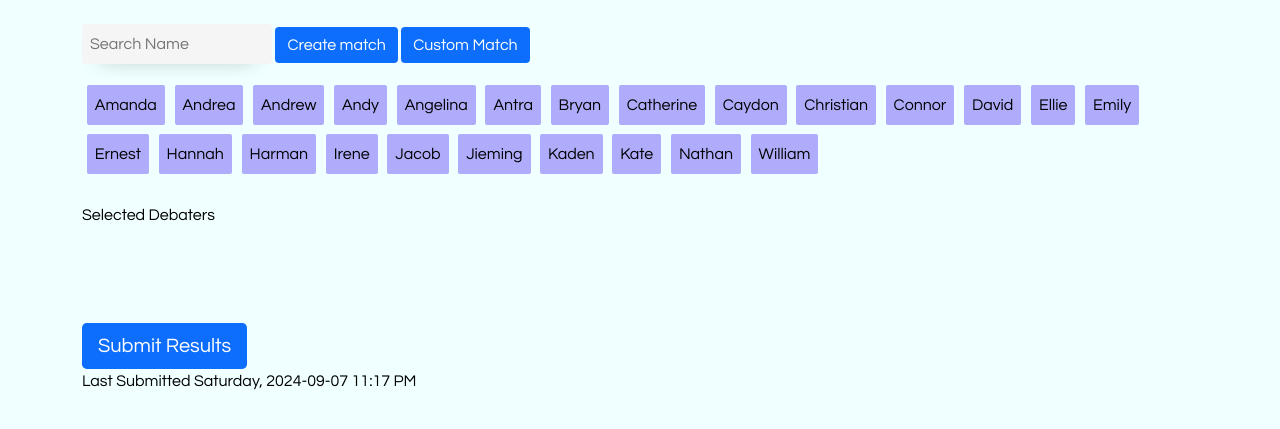
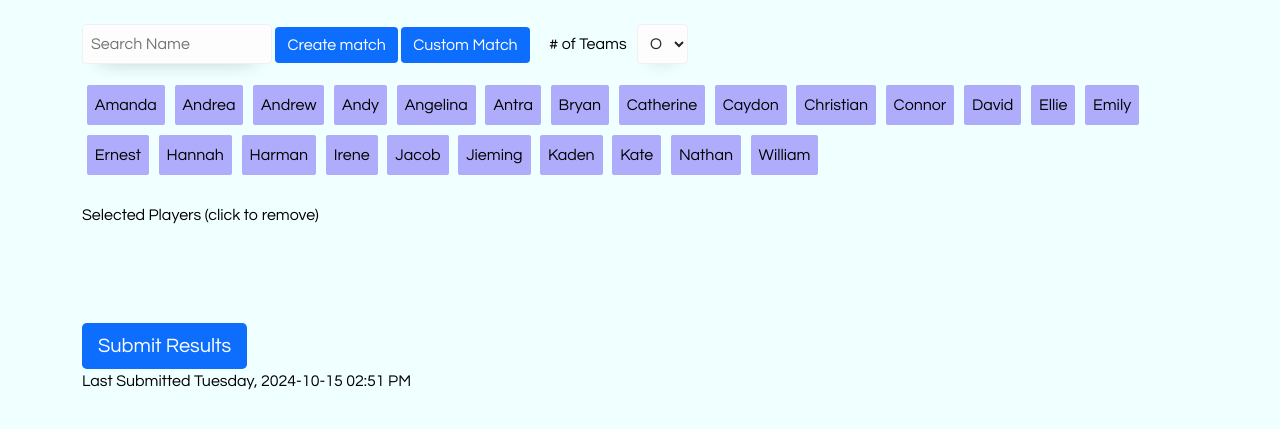
Before and after one commit to johnlim612/MatchMatrix, a Flask app: page / in a window 1280 px wide. Shown: the part 64-493 px from the top of the page. Run offline with Flask 3, Linux system fonts and the light colour scheme.

Commit message:
team count feature finish and front-end testing/bug fixing

```diff
--- a/app/MatchMaking.py
+++ b/app/MatchMaking.py
@@ -124,7 +124,7 @@ def get_average_rating(player_list):
 
 
 def update_player_rating(player, rating_change, is_winning_team: bool):
-    player["rating"] += rating_change
+    player["rating"] = round(player["rating"] + rating_change)
     player["loss_streak"] = 0 if is_winning_team else player.get("loss_streak", 0) + 1
 
 
--- a/app/PlayerManager.py
+++ b/app/PlayerManager.py
@@ -3,6 +3,7 @@ from app.player import Player
 
 
 def role_to_text(players):
+    # replaces player's role value with string
     for player in players:
         match player["role"]:
             case 1:
@@ -63,7 +64,7 @@ def delete_player(name):
     FileManager.save_player_data(playerData)
 
 
-def list_players(sort_alpha=False):
+def list_players(sort_alpha=False) -> list[Player]:
     player_data = FileManager.open_player_data()
 
     if sort_alpha:
@@ -108,6 +109,3 @@ def load_players_from_json(json_data):
 def get_players_by_names(names: list) -> list[Player]:
     players = load_players_from_json(FileManager.open_player_data())
     return [players[name] for name in names if name in players]
-
-# def save_players_to_json(players):
-#     return {name: player.to_dict() for name, player in players.items()}
--- a/app/routes.py
+++ b/app/routes.py
@@ -9,9 +9,7 @@ main = Blueprint('main', __name__, template_folder='templates')
 
 @main.route('/', methods=["GET"])
 def upload():
-    player_list = PlayerManager.list_players(True)
-    last_submitted_data = FileManager.open_last_submitted_data()
-    return render_template("create_match.html", players=player_list, last_submitted=last_submitted_data)
+    return render_home_page()
 
 
 @main.route('/list_students', methods=["GET"])
@@ -43,7 +41,7 @@ def upload_new_student_form():
 def submit_student():
     data = request.form.to_dict()
     PlayerManager.SubmitNewStudent(data)
-    return render_template("create_match.html")
+    return render_home_page()
 
 
 @main.route('/create_teams', methods=["GET"])
@@ -65,3 +63,9 @@ def submit_results():
     FileManager.update_last_submitted()
     response_data = {'message': 'Match results received successfully'}
     return jsonify(response_data)
+
+
+def render_home_page():
+    player_list = PlayerManager.list_players(True)
+    last_submitted_data = FileManager.open_last_submitted_data()
+    return render_template("create_match.html", players=player_list, last_submitted=last_submitted_data)
--- a/app/static/styles/create_match.css
+++ b/app/static/styles/create_match.css
@@ -145,25 +145,37 @@ button:hover {
 	}
 }
 
+.number-of-teams {
+	width: 4vw;
+	background-color: #fdfdfd;
+	color: #242424;
+	padding: .15rem .5rem;
+	min-height: 40px;
+	border-radius: 4px;
+	border: 1px solid #f1f1f1;
+	outline: none;
+	box-shadow: 0px 10px 20px -18px;
+  }
+
 .search-box {
 	max-width: 190px;
-	background-color: #f5f5f5;
+	background-color: #fdfdfd;
 	color: #242424;
 	padding: .15rem .5rem;
 	min-height: 40px;
 	border-radius: 4px;
 	outline: none;
-	border: none;
+	border: 1px solid #f1f1f1;
 	line-height: 1.15;
 	box-shadow: 0px 10px 20px -18px;
   }
 
-  .search-box:focus {
+  .search-box:focus .number-of-teams:focus {
 	border-bottom: 2px solid #5b5fc7;
 	border-radius: 4px 4px 2px 2px;
   }
 
-  .search-box:hover {
+  .search-box:hover .number-of-teams:hover {
 	outline: 1px solid lightgrey;
   }
 
--- a/app/static/styles/student_list.css
+++ b/app/static/styles/student_list.css
@@ -1,7 +1,3 @@
-* {
-	box-sizing: border-box;
-}
-
 body {
 	font-family: 'Gloria Hallelujah', cursive;
 	font-size: 1.4rem;
@@ -9,7 +5,7 @@ body {
 
 }
 
-h3 {
+p, h3, h4, h5, h6 {
 	font-family: 'Gloria Hallelujah', cursive;
 }
 
--- a/app/templates/create_match.html
+++ b/app/templates/create_match.html
@@ -2,7 +2,7 @@
 {% block title %} Create Match{% endblock %}
 
 {% block css %}
-<link rel="stylesheet" type= "text/css" href= "{{ url_for('static',filename='styles/create_match.css') }}">
+<link rel="stylesheet" type="text/css" href="{{ url_for('static',filename='styles/create_match.css') }}">
 {% endblock %}
 
 {% block content %}
@@ -11,18 +11,29 @@
 <button type="button" class="btn btn-primary" onclick=create_teams()>Create match</button>
 <button type="button" class="btn btn-primary" onclick=add_new_team()>Custom Match</button>
 
+<label> &emsp;# of Teams &nbsp;</label>
+<select class="number-of-teams">
+    <option value="1">One</option>
+    <option value="2">Two</option>
+    <option value="3">Three</option>
+    <option value="4">Four</option>
+</select>
+
+
 <!-- Search Results -->
 <div class="results list-group"></div>
 
 <div class="d-flex flex-wrap">
     {% for name in players %}
-        <button class="p-2 student-cell btn-primary" id="student-btn-{{ loop.index }}" draggable="true" ondragstart="drag(event)">{{name}}</button>
+    <button class="p-2 student-cell btn-primary" id="student-btn-{{ loop.index }}" draggable="true"
+        ondragstart="drag(event)">{{name}}</button>
     {% endfor %}
 </div>
 
 
 <!-- Full Player List -->
-<div><br>Selected Debaters</div>
+<br>
+<div>Selected Players (click to remove)</div>
 <ul id="active-player-list" class="list-group"></ul>
 </br></br>
 
@@ -34,7 +45,7 @@
 <p class="last-submitted">Last Submitted {{last_submitted}}</p>
 
 <script>
-$(document).ready(function() {
+    $(document).ready(function () {
         let debounce;
         $('.search-box').on('keydown', function (e) {
             clearTimeout(debounce)
@@ -43,7 +54,7 @@ $(document).ready(function() {
             }, 300)
         })
 
-    $('.search-box').on('keypress', function(e) {
+        $('.search-box').on('keypress', function (e) {
             if (e.which === 13) { // 13 is the key code for Enter
                 e.preventDefault(); // Prevent form submission
                 const results = $('.results').find('.list-group-item');
@@ -53,7 +64,7 @@ $(document).ready(function() {
             }
         })
 
-    $(".student-cell").click(function(e) {
+        $(".student-cell").click(function (e) {
             addPlayerToGame(this);
             // $('#active-player-list').append(`<li class="list-group-item">${this.innerHTML}</li>`)
         });
@@ -70,14 +81,13 @@ function getAutoComplete() {
             url: `/search?search_term=${query}`,
             method: 'GET',
             dataType: 'json',
-        success: function(data) {
+            success: function (data) {
                 $('.results').empty();
-            for (let i = 0; i < data.length; i++)
-            {
+                for (let i = 0; i < data.length; i++) {
                     $('.results').append(`<a href="#" class="list-group-item list-group-item-action" onclick=addPlayerToGame(this)>${data[i]}</a>`)
                 }
             },
-        error: function(error) {
+            error: function (error) {
                 console.error('Error ', error)
             }
         })
@@ -92,12 +102,14 @@ function addPlayerToGame(name) {
 
 
     function create_teams() {
-    var player_query = $('#active-player-list li').map(function() {
+        var player_query = $('#active-player-list li').map(function () {
             return this.textContent.trim();
         }).get();
 
-    // for creating team size, needs fixing
-    const player_querys = splitList(player_query)
+        // Holds total number of teams
+        var team_count = parseInt($('.number-of-teams').val(), 10);
+
+        const player_querys = splitList(player_query, team_count);
         player_querys.forEach(create_team);
     }
 
@@ -107,28 +119,26 @@ function create_team(player_query) {
             url: `/create_teams?added_players=${JSON.stringify(player_query)}`,
             method: 'GET',
             dataType: 'json',
-        success: function(data) {
+            success: function (data) {
                 add_new_team();
 
-            for (let i = 0; i < data[0].length; i++)
-            {
+                for (let i = 0; i < data[0].length; i++) {
                     $('.team-a').append(`<div class="list-group-item name-item">${data[0][i]['name']}</div>`)
                 }
 
-            for (let i = 0; i < data[1].length; i++)
-            {
+                for (let i = 0; i < data[1].length; i++) {
                     $('.team-b').append(`<div class="list-group-item name-item">${data[1][i]['name']}</div>`)
                 }
                 reset_teams();
             },
-        error: function(error) {
+            error: function (error) {
                 console.error('Error ', error)
             }
         })
     }
 
 
-function splitList(list) {
+    function splitList(list, team_count = 1) {
 
         // Shuffle the copied list randomly
         for (let i = list.length - 1; i > 0; i--) {
@@ -136,7 +146,7 @@ function splitList(list) {
             [list[i], list[randomIndex]] = [list[randomIndex], list[i]];
         }
 
-    let team_count = Math.ceil(list.length / 6);
+        // let team_count = Math.ceil(list.length / 6);
         const chunkSize = Math.ceil(list.length / team_count);
         const result = [];
 
@@ -198,13 +208,13 @@ function reset_teams() {
     }
 
 
-$('.submit-results').on('click', function() {
+    $('.submit-results').on('click', function () {
 
         var validSelection = true; // Flag to track if the selection is valid
         var allWinningTeamPlayers = [];
         var allLosingTeamPlayers = [];
 
-    $('.match').each(function() {
+        $('.match').each(function () {
             var winningTeamCheckbox = $(this).find('.winning-team-checkbox:checked');
             if (winningTeamCheckbox.length !== 1) {
                 validSelection = false;
@@ -214,10 +224,10 @@ $('.submit-results').on('click', function() {
 
             var winningTeam = winningTeamCheckbox.val();
             var losingTeam = $(this).find('.winning-team-checkbox:not(:checked)').val();
-        var winningTeamPlayers = $(this).find('.' + winningTeam + '-players').find('div').map(function() {
+            var winningTeamPlayers = $(this).find('.' + winningTeam + '-players').find('div').map(function () {
                 return $(this).text().trim()
             }).get();
-        var losingTeamPlayers = $(this).find('.' + losingTeam + '-players').find('div').map(function() {
+            var losingTeamPlayers = $(this).find('.' + losingTeam + '-players').find('div').map(function () {
                 return $(this).text().trim()
             }).get();
 
@@ -240,12 +250,12 @@ $('.submit-results').on('click', function() {
                 winningPlayers: allWinningTeamPlayers,
                 losingPlayers: allLosingTeamPlayers
             }),
-        success: function(response) {
+            success: function (response) {
                 alert('Match results submitted successfully.');
                 console.log('Server response:', response);
                 // Add any additional logic here, if needed
             },
-        error: function(xhr, status, error) {
+            error: function (xhr, status, error) {
                 console.error('Error:', error);
                 alert('Failed to submit match results. Please try again.');
             }
--- a/app/templates/student_list.html
+++ b/app/templates/student_list.html
@@ -7,8 +7,8 @@
 
 {% block content %}
 
-<br>
-<h3>Student Pool</h3>
+<h3>Player Pool</h3>
+<p style="font-size: 1rem;">loss streak indicator | <span style="color: red">Red: 5+</span> | <span style="color: orange">Orange: 3+</span> |</p>
 
 <ul id="student-list">
     {% for player in players %}
--- a/data/LastUpdated.txt
+++ b/data/LastUpdated.txt
@@ -1 +1 @@
-Saturday, 2024-09-07 11:17 PM
+Tuesday, 2024-10-15 02:51 PM
```
Also changed, not shown: app/templates/new_student.html (+4 -12 lines), data/PlayerData.json (+11 -11 lines). Lines whose indentation alone changed are shown as unchanged.
